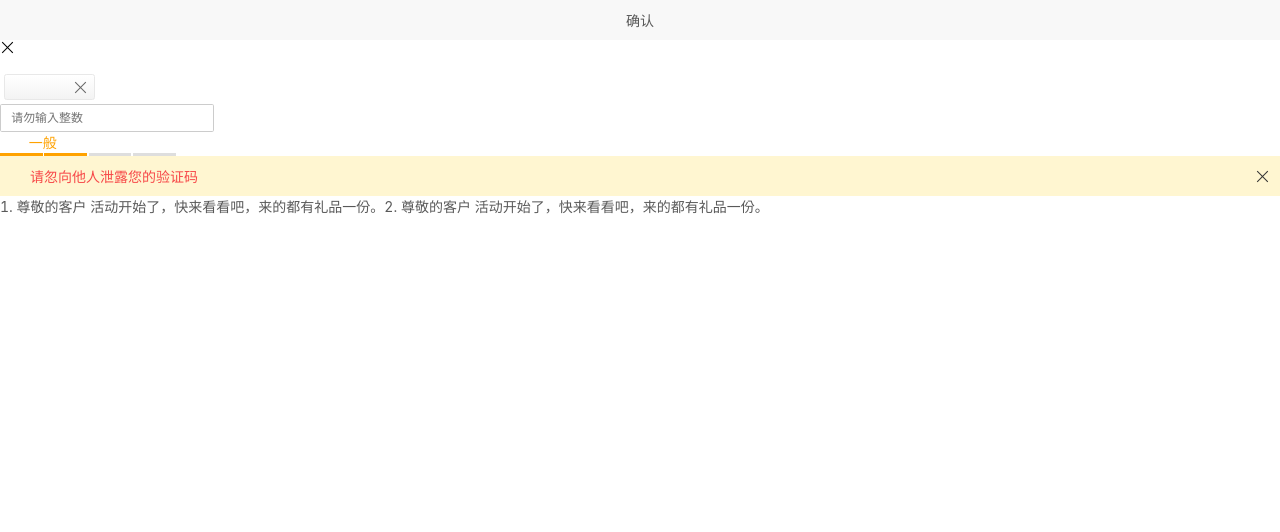
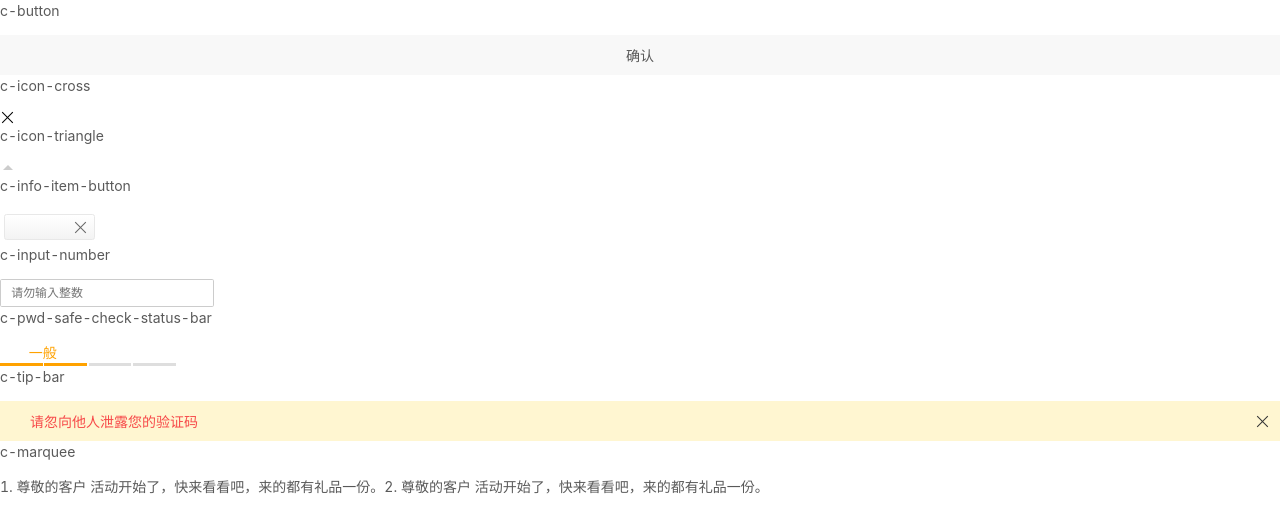
Before and after one commit to kkhu/kh-codes, a Vue app: page / in a window 1280 px wide. Shown: the top 532 px of the page. Built offline with nearby package versions, Linux system fonts and the light colour scheme.

Commit message:
文档和demo整理

```diff
--- a/src/App.vue
+++ b/src/App.vue
@@ -1,13 +1,37 @@
 <template>
   <article>
-    <section><c-button text="确认" /></section>
-    <section><c-icon-cross /></section>
-    <section><c-icon-triangle /></section>
-    <section><c-info-item-button /></section>
-    <section><c-input-number /></section>
-    <section><c-pwd-safe-check-status-bar /></section>
-    <section><c-tip-bar :show="true" content="请忽向他人泄露您的验证码" /></section>
-    <c-marquee :content="marqueeData" :show="true" />
+    <section>
+      <p>c-button</p>
+      <c-button text="确认" />
+    </section>
+    <section>
+      <p>c-icon-cross</p>
+      <c-icon-cross />
+    </section>
+    <section>
+      <p>c-icon-triangle</p>
+      <c-icon-triangle />
+    </section>
+    <section>
+      <p>c-info-item-button</p>
+      <c-info-item-button />
+    </section>
+    <section>
+      <p>c-input-number</p>
+      <c-input-number />
+    </section>
+    <section>
+      <p>c-pwd-safe-check-status-bar</p>
+      <c-pwd-safe-check-status-bar />
+    </section>
+    <section>
+      <p>c-tip-bar</p>
+      <c-tip-bar :show="true" content="请忽向他人泄露您的验证码" />
+    </section>
+    <section>
+      <p>c-marquee</p>
+      <c-marquee :content="marqueeData" :show="true" />
+    </section>
   </article>
 </template>
 
--- a/src/components/icon-triangle/index.vue
+++ b/src/components/icon-triangle/index.vue
@@ -28,11 +28,11 @@ export default {
     }
     &.up::after {
       iconTran()
-      border-bottom solid 5px #ffffff
+      border-bottom solid 5px #ccc
     }
     &.down::after {
       iconTran()
-      border-top solid 5px #ffffff
+      border-top solid 5px #ccc
     }
   }
 </style>
```
Also changed, not shown: doc/doc.md (+10 -0 lines), src/components/button/index.vue (indentation only).
